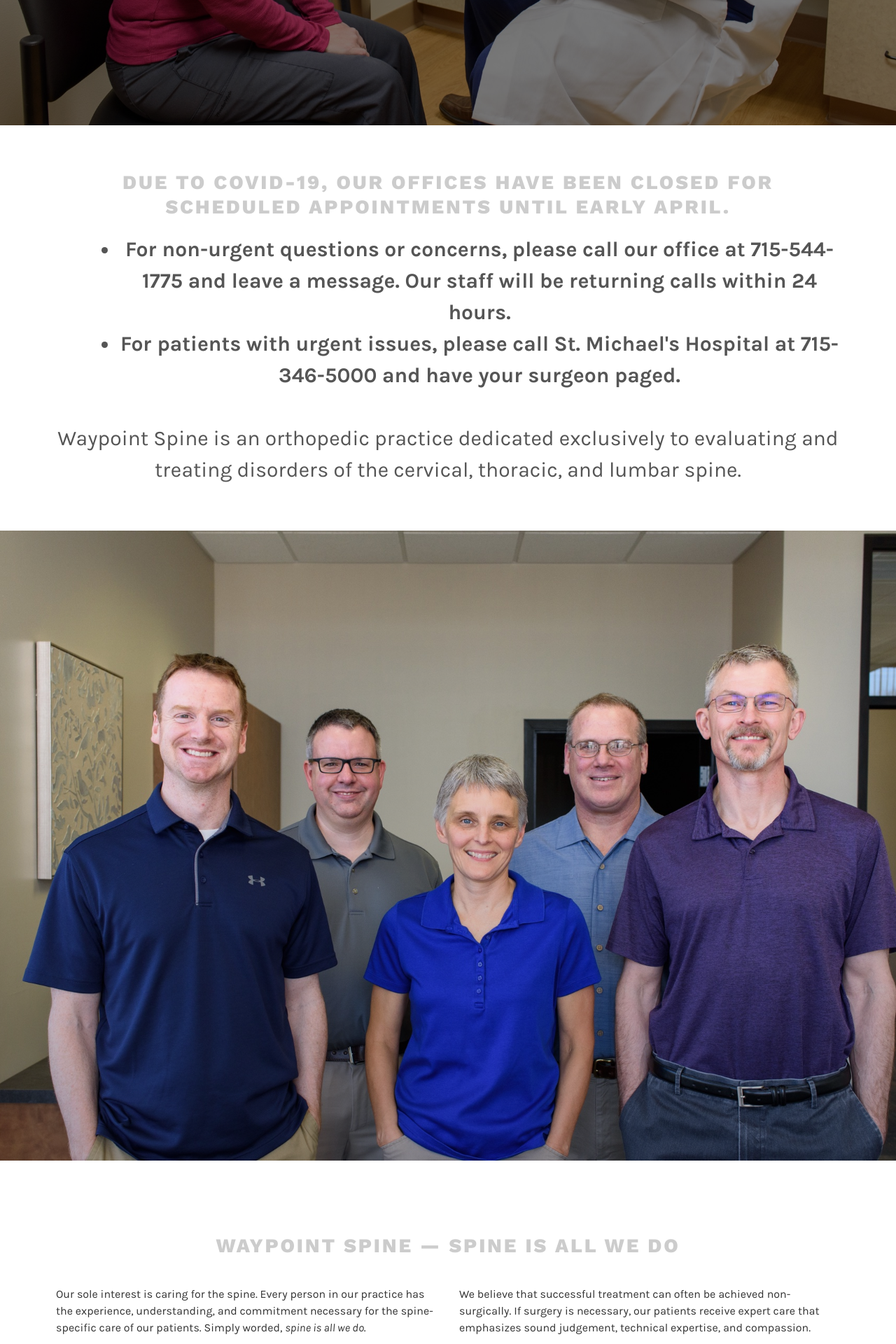
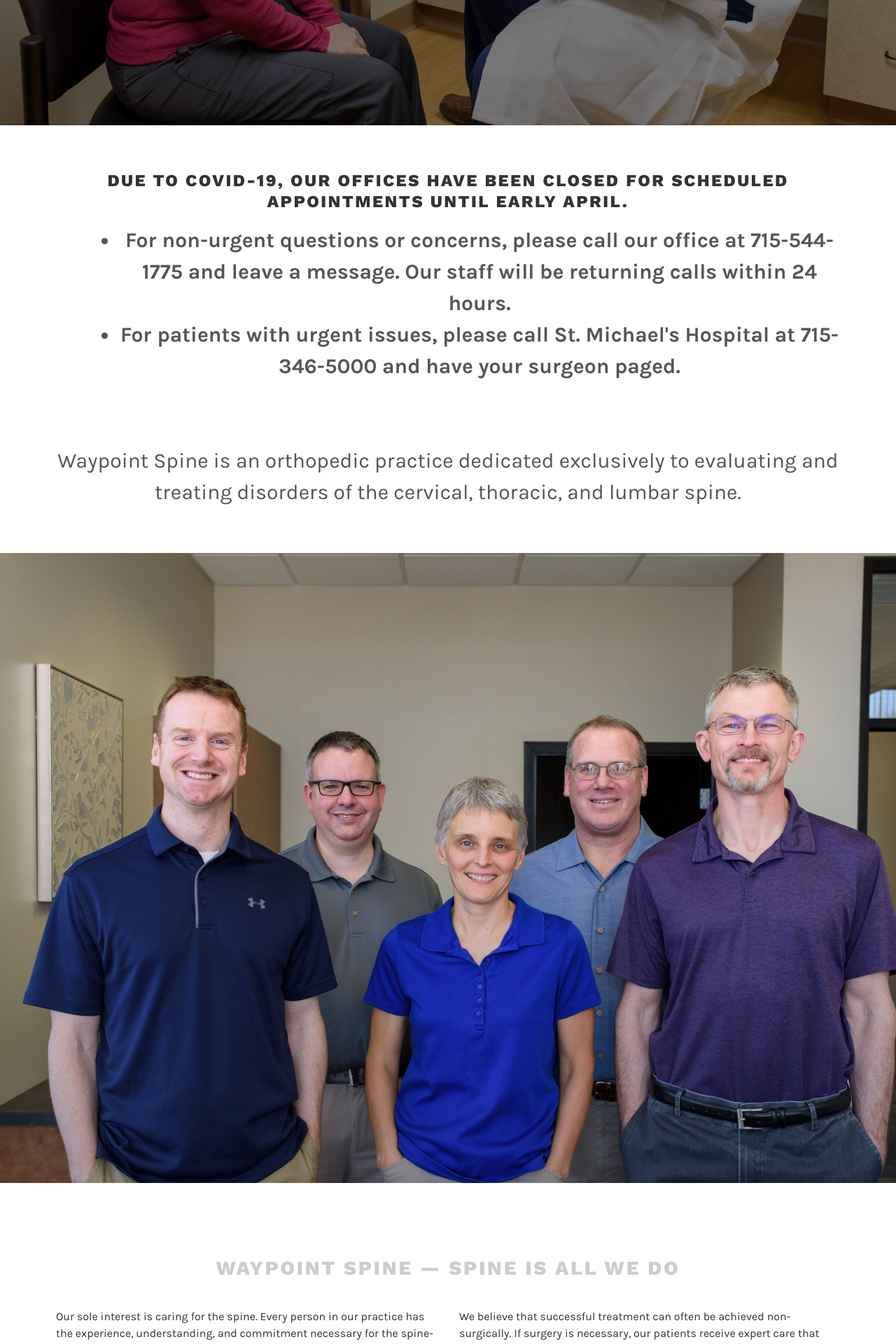
Before and after one commit to lfairchild/waypoint-spine, a Jekyll site: the page built from index.html, in a window 1280 px wide. Shown: the part 724-2644 px from the top of the page at 70% size. Built offline with Jekyll 4.4.1, drawn with Linux system fonts in a browser that asks for light colours.

```diff
--- a/index.html
+++ b/index.html
@@ -7,11 +7,12 @@ description: Waypoint Spine is an orthopedic practice dedicated to evaluating an
 <div class="wrap">
   <article id="post-106" class="lodestar-intro post-106 page type-page status-publish has-post-thumbnail hentry" >
 	  <div class="entry-content">
-		  <h2>Due to COVID-19, our offices have been closed for scheduled appointments until early April.</h2>
+		  <h3>Due to COVID-19, our offices have been closed for scheduled appointments until early April.</h3>
 		  <ul>
 			  <li><strong>For non-urgent questions or concerns, please call our office at 715-544-1775 and leave a message. Our staff will be returning calls within 24 hours.</strong></li>
 			  <li><strong>For patients with urgent issues, please call St. Michael's Hospital at 715-346-5000 and have your surgeon paged.</strong></li>
 		  </ul>
+		  </br >
       <p>Waypoint Spine is an orthopedic practice dedicated exclusively to evaluating and treating disorders of the cervical, thoracic, and lumbar spine.</p>
 	  </div>
 	</article><!-- #post-## -->
```
